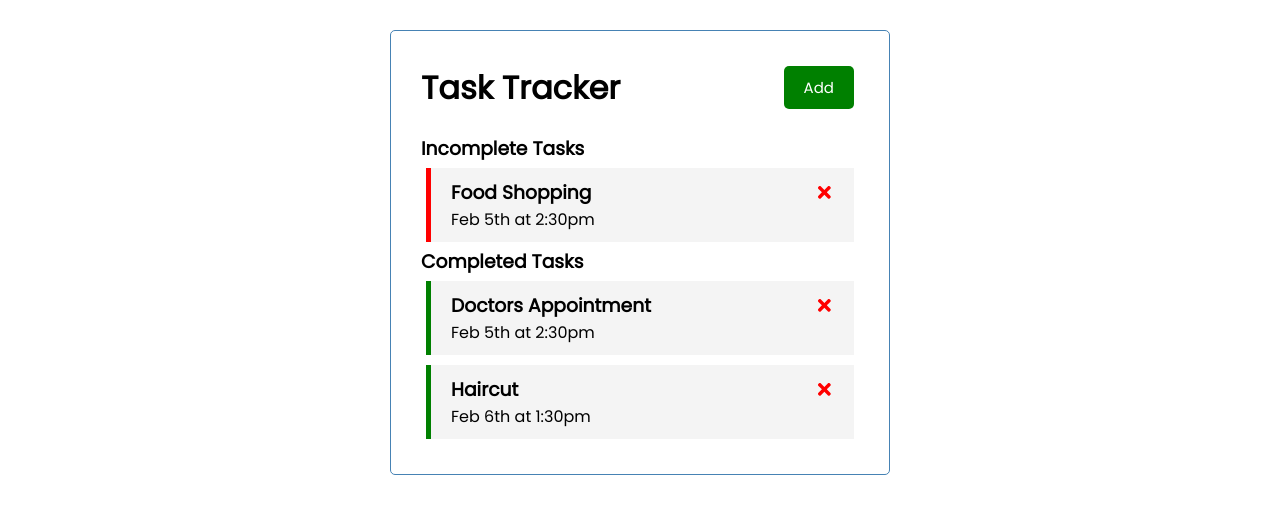
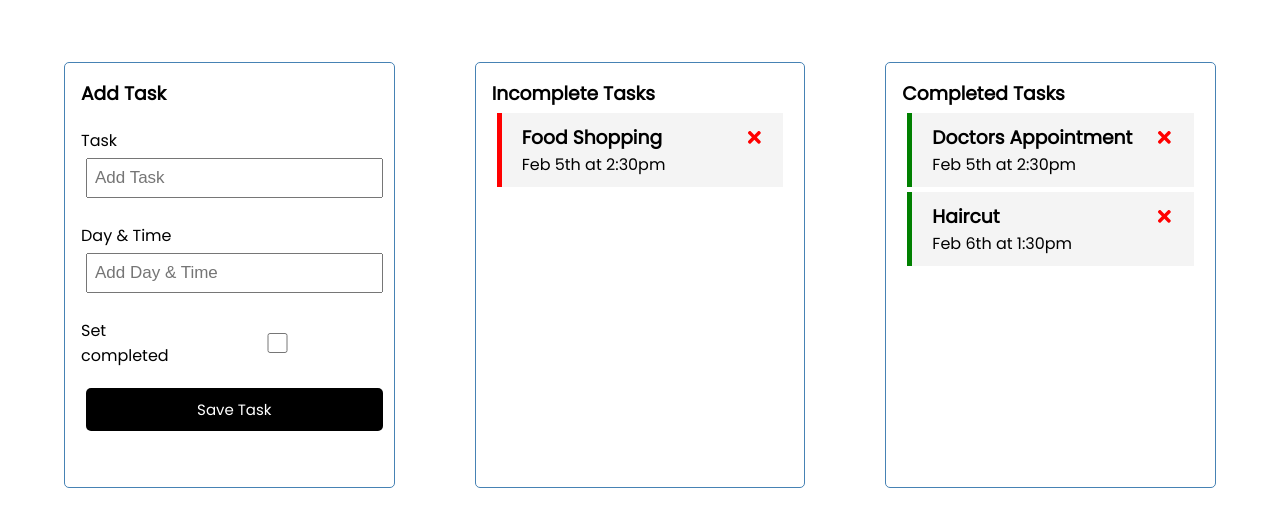
Before and after one commit to Niz97/react-task-tracker, a React (Create React App) app: page / in a window 1280 px wide. Shown: the top 526 px of the page. Built offline with nearby package versions, Linux system fonts and the light colour scheme.

Commit message:
Implemented grid styling

```diff
--- a/src/App.js
+++ b/src/App.js
@@ -51,14 +51,20 @@ function App() {
     )
   }
   return (
-    <div className='container'>
-      <Header onAdd={() => setShowAddTask(!showAddTask)} showAdd={showAddTask}/>
+    <div className='container grid'>
+      <div className='grid-item'>
+        <h3>Add Task </h3>
+        <AddTask onAdd={addTask}/>
+      </div>
 
-      { showAddTask && <AddTask onAdd={addTask}/>}
+      <div className='grid-item'>
+        <IncompleteTasks tasks={tasks} onDelete={deleteTask} onToggle={toggleCompleted}/>
+      </div>
 
-      <IncompleteTasks tasks={tasks} onDelete={deleteTask} onToggle={toggleCompleted}/>
+      <div className='grid-item'>
+        <CompletedTasks tasks={tasks} onDelete={deleteTask} onToggle={toggleCompleted}/>
+      </div>
 
-      <CompletedTasks tasks={tasks} onDelete={deleteTask} onToggle={toggleCompleted}/>
     </div>
   );
 }
--- a/src/index.css
+++ b/src/index.css
@@ -11,15 +11,11 @@ body {
 }
 
 .container {
-  display: grid;
-  max-width: 500px;
+  width: 95%;
   margin: 30px auto;
   overflow: auto;
-  min-height: 300px;
-  border: 1px solid steelblue;
-  padding: 30px;
+  padding: 2rem;
   border-radius: 5px;
-  grid-template-columns: 1fr;
 }
 
 .header {
@@ -116,3 +112,15 @@ footer {
   margin-top: 30px;
   text-align: center;
 }
+
+.grid {
+  display: grid;
+  grid-template-columns: 1fr 1fr 1fr;
+  grid-gap: 5rem;
+}
+
+.grid-item {
+  border: 1px solid steelblue;
+  padding: 1rem;
+  border-radius: 5px;
+}
```
